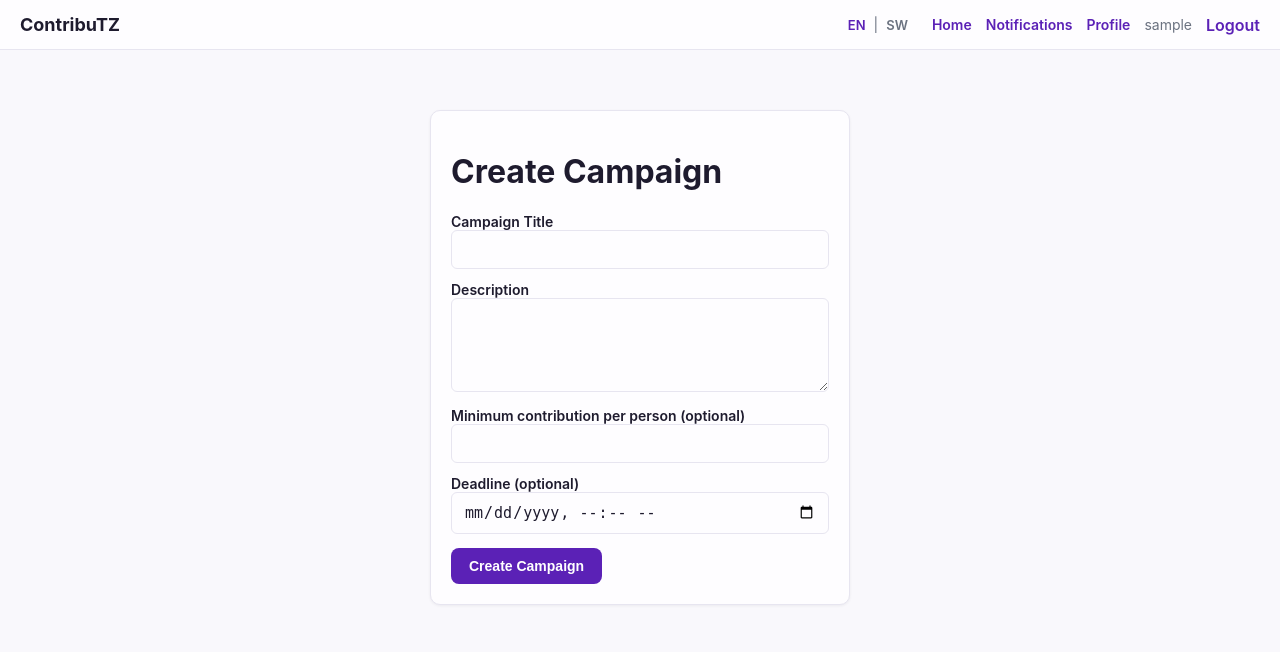
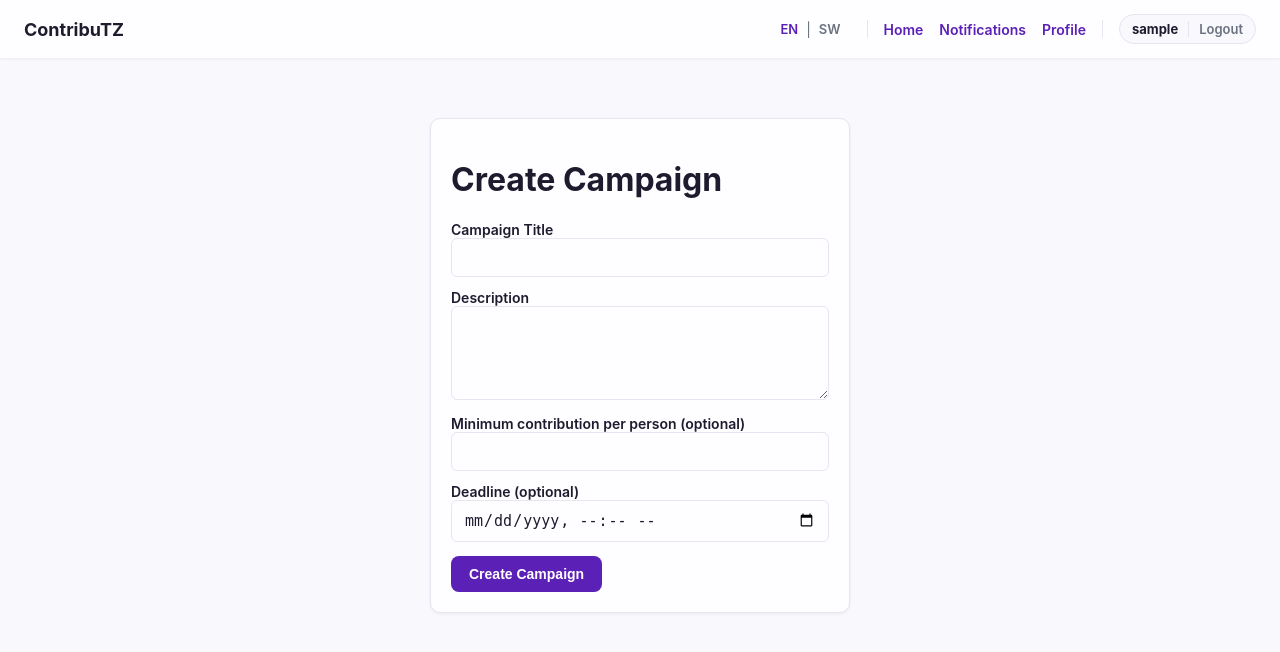
Before and after one commit to deogratiusmkoba5002-lgtm/PAYMENT_COLLECTOR, a Flask app: page /dashboard/campaigns/new in a window 1280 px wide. Shown: the top 652 px of the page. Run offline with Flask 3, Linux system fonts and the light colour scheme; the visitor is signed in with stand-in values (Sample User, id 1).

Commit message:
update UI

```diff
--- a/app/static/css/style.css
+++ b/app/static/css/style.css
@@ -22,14 +22,13 @@ body {
 }
 
 
-
 .topbar {
   display: flex;
   justify-content: space-between;
   align-items: center;
-  padding: 14px 20px;
+  padding: 14px 24px;
   background: var(--color-card);
-  border-bottom: 1px solid var(--color-border);
+  box-shadow: 0 1px 3px rgba(15, 23, 42, 0.06);
 }
 
 .brand {
@@ -43,7 +42,42 @@ body {
 .topbar nav {
   display: flex;
   align-items: center;
-  gap: 14px;
+  gap: 16px;
+}
+
+.nav-divider {
+  width: 1px;
+  height: 18px;
+  background: var(--color-border);
+}
+
+.user-chip {
+  display: flex;
+  align-items: center;
+  gap: 10px;
+  padding: 6px 12px;
+  background: var(--color-bg);
+  border: 1px solid var(--color-border);
+  border-radius: 20px;
+}
+
+.user-chip .username-text {
+  font-size: 13px;
+  font-weight: 700;
+  color: var(--color-text);
+}
+
+.user-chip .logout-link {
+  font-size: 13px;
+  font-weight: 600;
+  color: var(--color-text-muted) !important;
+  text-decoration: none;
+  padding-left: 10px;
+  border-left: 1px solid var(--color-border);
+}
+
+.user-chip .logout-link:hover {
+  color: var(--color-failed) !important;
 }
 
 .lang-switch {
@@ -89,17 +123,6 @@ body {
   transition: box-shadow 0.2s ease, transform 0.2s ease;
 }
 
-#target {
-  text-align: left;
-}
-
-#contributor {
-  text-align: left;
-}
-
-#deadline {
-  text-align: left;
-}
 .campaign-card:hover {
   box-shadow: 0 4px 12px rgba(15, 23, 42, 0.1);
   transform: translateY(-2px);
@@ -184,8 +207,11 @@ label { display: block; margin: 12px 0 4px; font-size: 14px; font-weight: 600; c
   color: var(--color-text-muted);
   font-size: 14px;
   margin: 4px 0;
+  text-align: left;
+}
+
+.muted-box .muted {
   text-align: center;
-
 }
 
 .badge {
--- a/app/templates/base.html
+++ b/app/templates/base.html
@@ -19,11 +19,15 @@
            class="lang-option {{ 'lang-active' if current_lang == 'sw' else '' }}">SW</a>
       </div>
       {% if current_user.is_authenticated %}
+        <span class="nav-divider topbar-only-link"></span>
         <a class="nav-link topbar-only-link" href="{{ url_for('campaigns.dashboard') }}">{{ t('nav_home') }}</a>
         <a class="nav-link topbar-only-link" href="{{ url_for('main.notifications') }}">{{ t('nav_notifications') }}</a>
         <a class="nav-link topbar-only-link" href="{{ url_for('main.profile') }}">{{ t('nav_profile') }}</a>
-        <span class="topbar-only-link">{{ current_user.username }}</span>
-        <a class="topbar-only-link" href="{{ url_for('auth.logout') }}">{{ t('nav_logout') }}</a>
+        <span class="nav-divider topbar-only-link"></span>
+        <div class="user-chip topbar-only-link">
+          <span class="username-text">{{ current_user.username }}</span>
+          <a class="logout-link" href="{{ url_for('auth.logout') }}">{{ t('nav_logout') }}</a>
+        </div>
       {% endif %}
     </nav>
   </header>
```
